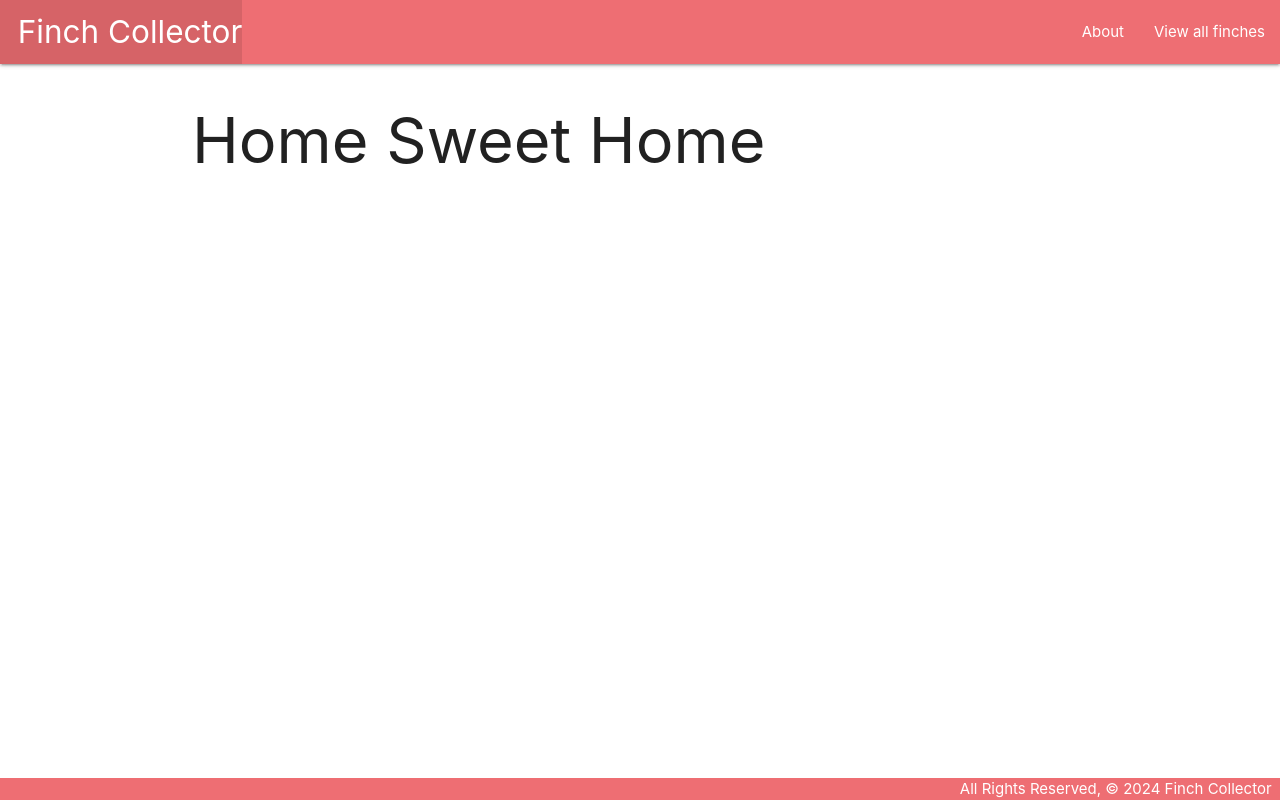
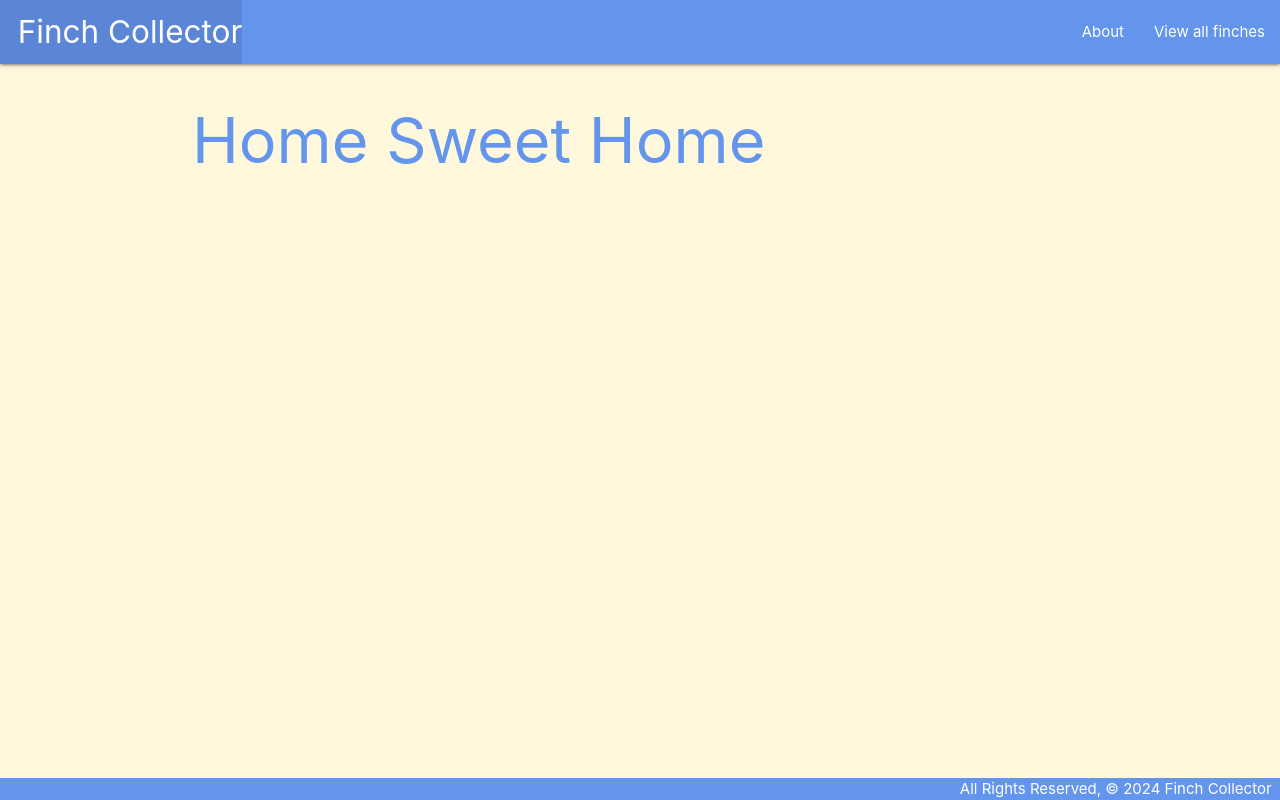
Before and after one commit to treyweldon/finch-collector, a Django app: page / in a window 1280 px wide. Run offline with Django 4.2, Linux system fonts and the light colour scheme.

Commit message:
style update

```diff
--- a/main_app/static/css/style.css
+++ b/main_app/static/css/style.css
@@ -2,10 +2,15 @@ body {
   display: flex;
   min-height: 100vh;
   flex-direction: column;
+  background-color: cornsilk;
 }
 
 main {
   flex: 1 0 auto;
+}
+
+h1 {
+  color: cornflowerblue;
 }
 
 footer.page-footer {
@@ -13,6 +18,6 @@ footer.page-footer {
   text-align: right;
 }
 
-header {
+.nav-wrapper, .page-footer {
     background-color: cornflowerblue;
   }
```
Also changed, not shown: main_app/templates/base.html (line endings or trailing spaces).
